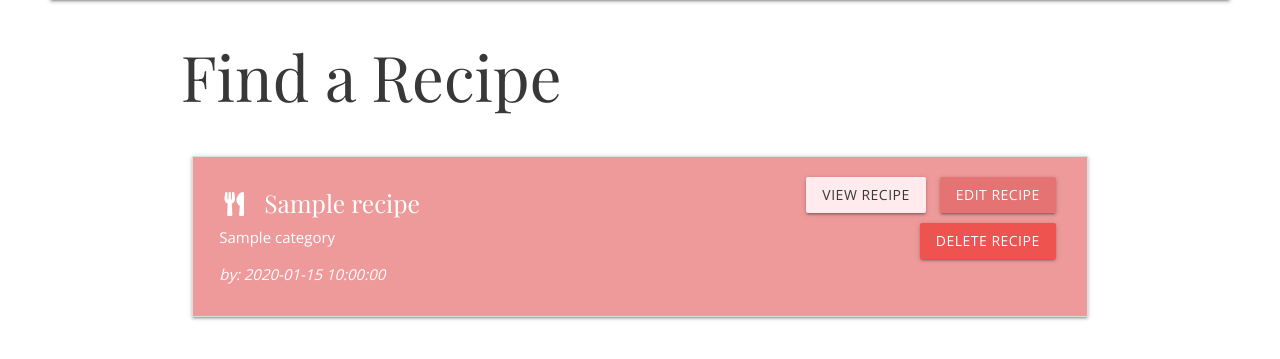
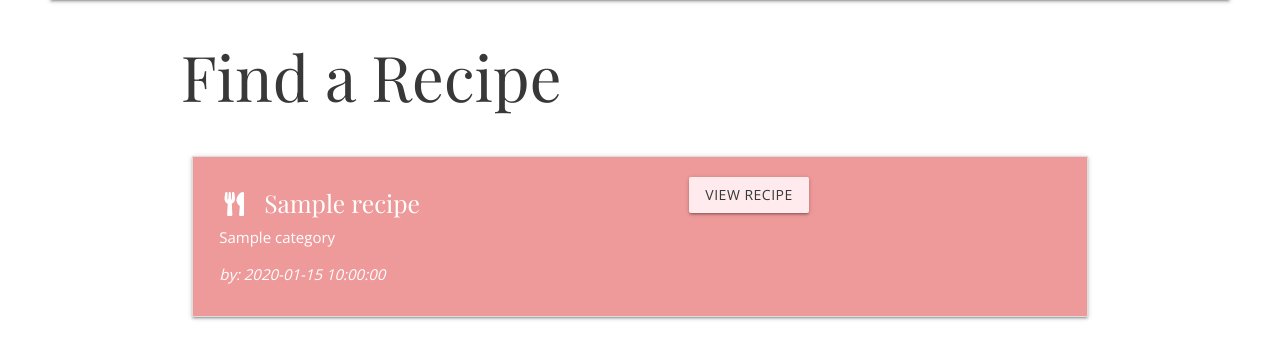
Before and after one commit to michellelclement/meatblog, a Flask app: page / in a window 1280 px wide. Shown: the part 64-423 px from the top of the page. Run offline with Flask 2, Linux system fonts and the light colour scheme; a database or web service that is not in the repository returns one stand-in record (values such as "Sample title"); some libraries are stand-ins or nearby versions; some web fonts are replaced.

Commit message:
Update Order Meat link and only show Edit and Delete recipe buttons to users who created them

```diff
--- a/templates/base.html
+++ b/templates/base.html
@@ -44,7 +44,7 @@
               {% else %}
               <li><a href="#">About</a></li>
               {% endif %} {% if session.user %}
-              <li><a href="#">Order Meat</a></li>
+              <li><a href="https://meatboxlondon.co.uk/" target="_blank">Order Meat</a></li>
               <li>
                 <a
                   href="{{ url_for('sign_out') }}"
--- a/templates/recipes.html
+++ b/templates/recipes.html
@@ -15,16 +15,18 @@
         recipe.category }}
         <p><em>by: {{ recipe.created_by }}</em></p>
       </div>
-      <div class="col s6 recipe-buttons right-align">
+      <div class="col s6 recipe-buttons left-align">
         <a href="#" class="waves-effect waves-light btn view-btn red lighten-5"
           >View Recipe</a
         >
+        {% if session.user|lower == recipe.created_by|lower %}
         <a href="{{ url_for('edit_recipe', recipe_id=recipe._id) }}" class="waves-effect waves-light btn red lighten-2"
           >Edit Recipe</a
         >
         <a href="{{ url_for('delete_recipe', recipe_id=recipe._id) }}" class="waves-effect waves-light btn red lighten-1"
           >Delete Recipe</a
         >
+        {% endif %}
       </div>
     </div>
 
```
